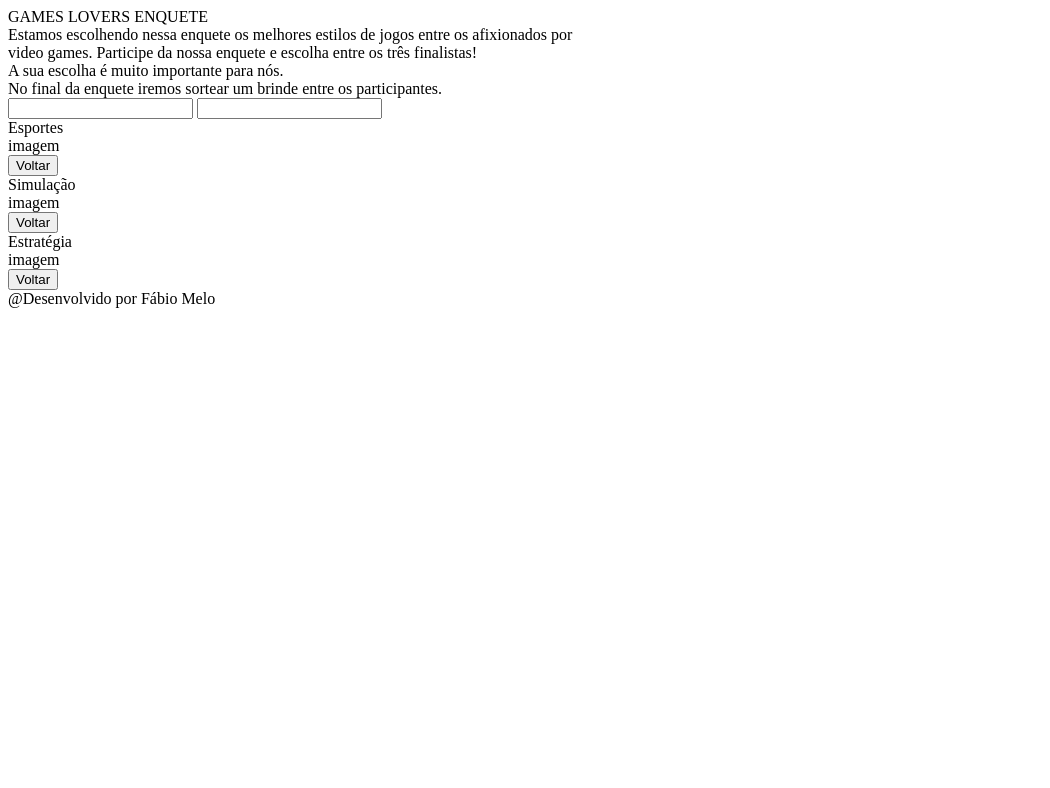
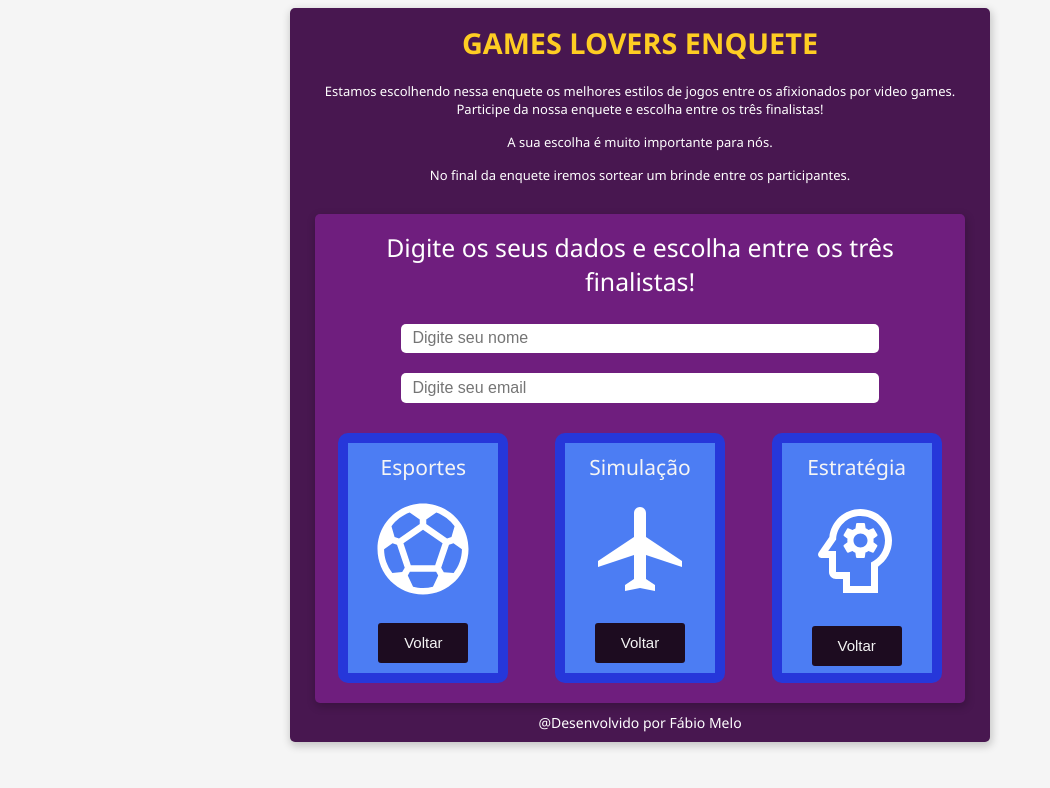
Before and after one commit to Fabio-Portfolio-TI/bootcamp-devjr-projeto-modulo2, a plain HTML site: page index.html in a window 1280 px wide. Shown: the whole page, without its empty margins (0-1050 px from the left). Drawn offline with Linux system fonts and the light colour scheme.

Commit message:
closes #2 - Paleta de cores e Display flex

```diff
--- a/index.html
+++ b/index.html
@@ -5,18 +5,170 @@
     <meta charset="UTF-8">
     <meta name="viewport" content="width=device-width, initial-scale=1.0">
     <title>bootcamp-devjr-projeto-modulo2</title>
+
+    <style>
+        body {
+            background-color: #f5f5f5;
+            font-family: 'Segoe UI', Tahoma, Geneva, Verdana, sans-serif;
+        }
+
+
+        input {
+            width: 70%;
+            height: 7px;
+            padding: 0.7rem;
+            font-size: 1rem;
+            border-radius: 5px;
+            border: 0;
+            margin: 10px;
+        }
+
+        input:focus {
+            outline: none;
+            box-shadow: 0 0 10px #009E9E;
+        }
+
+        .container {
+
+            background-color: #481750;
+            margin: auto;
+
+            /* Largura fixa */
+            width: 700px;
+
+            /* box-shadow: 0px 0px 0xp 0px rgba(0, 0, 0, 0); PADRÂO*/
+            box-shadow: 1px 3px 8px 1px rgba(0, 0, 0, 0.2);
+
+            border-radius: 5px;
+
+            overflow: hidden;
+        }
+
+        .container-2 {
+            display: flex;
+            flex-direction: column;
+            align-items: space-around;
+            background-color: #6f1e7e;
+            margin: auto;
+
+            /* Largura fixa */
+            width: 650px;
+
+            /* box-shadow: 0px 0px 0xp 0px rgba(0, 0, 0, 0); PADRÂO*/
+            box-shadow: 1px 3px 8px 1px rgba(0, 0, 0, 0.2);
+
+            border-radius: 5px;
+
+            overflow: hidden;
+        }
+
+        .header {
+            /* 1rem(16px) */
+            padding: 0.93rem;
+            text-align: center;
+        }
+
+        .header-title {
+            color: #FECD23;
+            /* 1rem(16px) */
+            font-size: 1.8rem;
+            font-weight: 600;
+            /* 1rem(16px) */
+            margin-bottom: 1.25rem;
+        }
+
+        .header-title-2 {
+            color: #FFFFFF;
+            /* 1rem(16px) */
+            font-size: 1.55rem;
+            text-align: center;
+            margin: 1rem;
+        }
+
+        .header-subtitle,
+        .header-subtitle-2,
+        .header-subtitle-3 {
+            font-size: 13px;
+            font-weight: 500;
+            margin-bottom: 15px;
+            color: #FFFFFF;
+        }
+
+        .cards {
+            display: flex;
+            flex-direction: row;
+            justify-content: space-around;
+        }
+
+        .cards>div {
+            background-color: #4C7DF3;
+            width: 150px;
+            height: 230px;
+            display: flex;
+            flex-direction: column;
+            justify-content: space-between;
+            text-align: center;
+            margin: 20px;
+            border-style: solid;
+            border-radius: 10px;
+            border-width: 10px;
+            border-color: #2637DA;
+        }
+
+        .input {
+            display: flex;
+            flex-direction: column;
+            display: flex;
+            align-items: center;
+            justify-content: center;
+        }
+
+        footer {
+            color: #FFFFFF;
+            text-align: center;
+            font-size: 14px;
+            margin: 10px;
+        }
+
+        button {
+            width: 90px;
+            height: 40px;
+            background-color: #1D0C20;
+            border: none;
+            border-radius: 3px;
+        }
+
+        a {
+            color: #009E9E;
+            font-size: 0.8rem;
+            margin-bottom: 10px;
+        }
+
+        .text-col {
+            margin-top: 10px;
+            font-size: 21px;
+            font-weight: 400;
+            color: #f5f5f5;
+        }
+
+        span {
+            font-size: 15px;
+            color: #f5f5f5;
+        }
+
+    </style>
 </head>
 
 <body>
     <div class="container">
-        <!-- A imagem tem 2 Linhas, a segunda Linha tem 2 colunas -->
+        <!-- A imagem tem 2 Linhas, a segunda Linha 2 inputs e tem 3 colunas -->
         <div class="header">
             <div class="header-title">
                 GAMES LOVERS ENQUETE
             </div>
             <div class="header-subtitle">
-                Estamos escolhendo nessa enquete os melhores estilos de jogos entre os afixionados por <br>
-                video games. Participe da nossa enquete e escolha entre os três finalistas!
+                Estamos escolhendo nessa enquete os melhores estilos de jogos entre os afixionados por
+                video games. <br> Participe da nossa enquete e escolha entre os três finalistas!
             </div>
             <div class="header-subtitle-2">
                 A sua escolha é muito importante para nós.
@@ -25,56 +177,71 @@
                 No final da enquete iremos sortear um brinde entre os participantes.
             </div>
         </div>
+
+        <div class="container-2">
+
+            <div class="header-title-2">
+                Digite os seus dados e escolha entre os três finalistas!
             </div>
 
-    <div class="flex-container">
-
-        <div class="class row">
-            <input type="text">
-            <input type="email">
+            <div class="input">
+                <input type="text" placeholder="Digite seu nome">
+                <input type="email" placeholder="Digite seu email">
             </div>
 
+            <div class="cards">
                 <div class="col-1">
-            <div>
+                    <div class="text-col">
                         Esportes
                     </div>
+
                     <div>
-                imagem
+                        <object data="assets/sports_soccer_white.svg" type="image/svg+xml"></object>
                     </div>
 
                     <a href="">
-                <button>Voltar</button>
+                        <button><span>Voltar</span></button>
                     </a>
+                </div> <!-- col-1 -->
+
+                <div>
+                    <div class="text-col">
+                        Simulação
                     </div>
 
-        <div class="col-2">
-            <div>
-                Simulação
-            </div>
-            <div>
-                imagem
+                    <div class="image">
+                        <object data="assets/local_airport_white.svg" type="image/svg+xml"></object>
                     </div>
 
                     <a href="">
-                <button>Voltar</button>
+                        <button><span>Voltar</span></button>
                     </a>
+                </div> <!-- col-2 -->
+
+                <div class="col-3">
+                    <div class="text-col">
+                        Estratégia
                     </div>
 
-        <div class="col-3">
                     <div>
-                Estratégia
-            </div>
-            <div>
-                imagem
+                        <object data="assets/psychology_white.svg" type="image/svg+xml"></object>
                     </div>
 
                     <a href="">
-                <button>Voltar</button>
+                        <button><span>Voltar</span></button>
                     </a>
-        </div>
+                </div> <!-- col-3 -->
+
             </div>
 
+
+
+        </div> <!-- flex-container -->
+
         <footer>@Desenvolvido por Fábio Melo</footer>
+
+    </div>
+
 </body>
 
 </html>
```
Also changed, not shown: assets/local_airport_white.svg (added), assets/psychology_white.svg (added), assets/sports_soccer_white.svg (added). Lines whose indentation alone changed are shown as unchanged.
